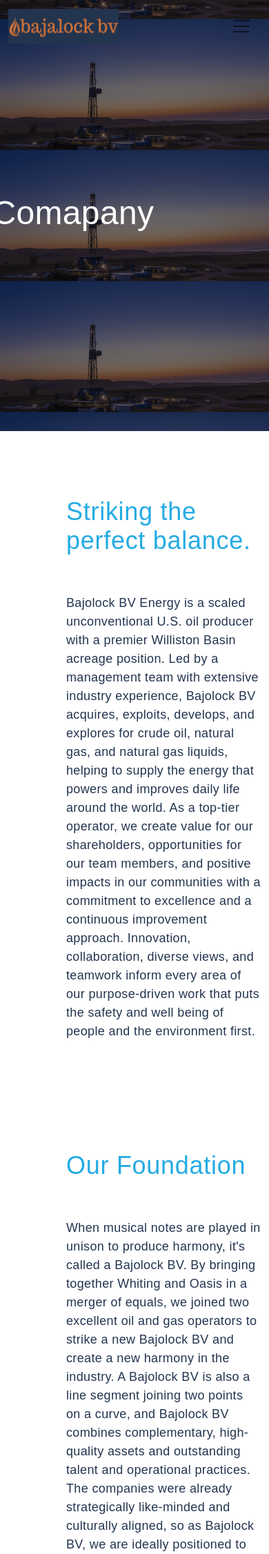
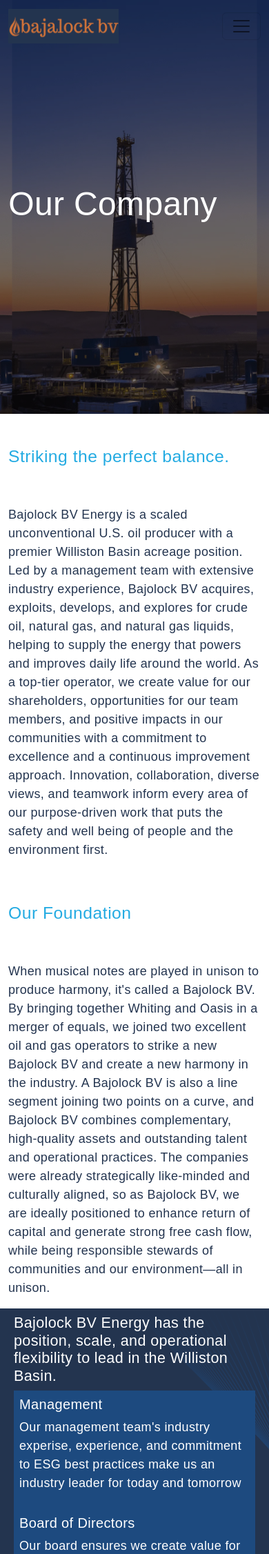
Before and after one commit to fritzjackhunt/bajalockbv, a Django app: page /company in a window 390 px wide. Shown: the top 2253 px of the page at 69% size. Run offline with Django 5.2, Linux system fonts and the light colour scheme; some libraries are stand-ins or nearby versions.

Commit message:
mobile customization

```diff
--- a/bajalock/static/css/styles.css
+++ b/bajalock/static/css/styles.css
@@ -1,5 +1,4 @@
 * {
-    border: 1px red;
     box-sizing: border-box;
 }
 
@@ -123,14 +122,6 @@ a.nav-link:hover::after {
     color: #40BE8A;
 }
 
-#delivers h2 {
-    color:
-    #24abe2 !important;
-    font-size: 2.25rem;
-    line-height: 1.1667;
-    letter-spacing: .02em;
-    font-weight: 300;
-}
 
 #delivers p {
     font-weight: 400;
@@ -260,77 +251,6 @@ a.nav-link:hover::after {
     background-color: #fff;
 }
 
-#company-header {
-    position: relative;
-    background-image:
-        linear-gradient(rgba(0, 0, 0, 0.5), rgba(0, 0, 0, 0.5)), /* Adjust alpha for darkness */
-        url('/static/pictures/comapny.png');
-    background-size: contain;
-    background-position: center;
-    background-blend-mode: multiply;
-    height: 625px;
-    width: 100%;
-}
-
-#operations-header {
-    position: relative;
-    background-image:
-        linear-gradient(rgba(0, 0, 0, 0.5), rgba(0, 0, 0, 0.5)), /* Adjust alpha for darkness */
-        url('/static/pictures/operations-page.png');
-    background-size: contain;
-    background-position: center;
-    background-blend-mode: multiply;
-    height: 625px;
-    width: 100%;
-}
-
-#sustainability-header {
-    position: relative;
-    background-image:
-        linear-gradient(rgba(0, 0, 0, 0.5), rgba(0, 0, 0, 0.5)), /* Adjust alpha for darkness */
-        url('/static/pictures/sustainability-page.png');
-    background-size: contain;
-    background-position: center;
-    background-blend-mode: multiply;
-    height: 625px;
-    width: 100%;
-}
-
-#products-header {
-    position: relative;
-    background-image:
-        linear-gradient(rgba(0, 0, 0, 0.5), rgba(0, 0, 0, 0.5)), /* Adjust alpha for darkness */
-        url('/static/pictures/products.png');
-    background-size: contain;
-    background-position: center;
-    background-blend-mode: multiply;
-    height: 625px;
-    width: 100%;
-}
-
-#contact-header {
-    position: relative;
-    background-image:
-        linear-gradient(rgba(0, 0, 0, 0.5), rgba(0, 0, 0, 0.5)), /* Adjust alpha for darkness */
-        url('/static/pictures/contact-page.png');
-    background-size: contain;
-    background-position: center;
-    background-blend-mode: multiply;
-    height: 625px;
-    width: 100%;
-}
-
-#overlay-text {
-    position: absolute; /* Positioning relative to the container */
-    top: 50%; /* Center vertically */
-    left: 15%; /* Center horizontally */
-    transform: translate(-50%, -50%); /* Adjust for centering */
-    color: white; /* Text color */
-    text-align: center; /* Center align text */
-    padding: 20px; /* Add some padding for aesthetics */
-   /* background-color: rgba(0, 0, 0, 0.5); /* Semi-transparent background for contrast */
-}
-
 #image-container {
     position: relative; /* Positioning context for absolute children */
 }
@@ -401,7 +321,9 @@ a.nav-link:hover::after {
     z-index: 1; /* Lower z-index for the left image */
 }
 
-#overlay-text h5 {
+#overlay-text h5,
+#overlay-text-company h5,
+#overlay-text-sustain h5 {
     font-size: 3rem;
     line-height: 1.125;
 }
@@ -625,6 +690,107 @@ a.nav-link:hover::after {
         width: 100%;
     }
 
+    #delivers h2 {
+        color:
+        #24abe2 !important;
+        line-height: 1.1667;
+        letter-spacing: .02em;
+        font-weight: 300;
+    }
+
+    #overlay-text {
+        position: absolute; /* Positioning relative to the container */
+        top: 50%; /* Center vertically */
+        left: 35%; /* Center horizontally */
+        transform: translate(-50%, -50%); /* Adjust for centering */
+        color: white; /* Text color */
+        text-align: center; /* Center align text */
+        padding: 20px; /* Add some padding for aesthetics */
+       /* background-color: rgba(0, 0, 0, 0.5); /* Semi-transparent background for contrast */
+    }
+
+    #overlay-text-sustain {
+        position: absolute; /* Positioning relative to the container */
+        top: 50%; /* Center vertically */
+        left: 45%; /* Center horizontally */
+        transform: translate(-50%, -50%); /* Adjust for centering */
+        color: white; /* Text color */
+        text-align: center; /* Center align text */
+        padding: 20px; /* Add some padding for aesthetics */
+       /* background-color: rgba(0, 0, 0, 0.5); /* Semi-transparent background for contrast */
+    }
+
+    #overlay-text-company {
+        position: absolute; /* Positioning relative to the container */
+        top: 50%; /* Center vertically */
+        left: 48%; /* Center horizontally */
+        transform: translate(-50%, -50%); /* Adjust for centering */
+        color: white; /* Text color */
+        text-align: left; /* Center align text */
+        padding: 20px; /* Add some padding for aesthetics */
+       /* background-color: rgba(0, 0, 0, 0.5); /* Semi-transparent background for contrast */
+    }
+
+    #company-header {
+        position: relative;
+        background-image:
+            linear-gradient(rgba(0, 0, 0, 0.5), rgba(0, 0, 0, 0.5)), /* Adjust alpha for darkness */
+            url('/static/pictures/company-mobile.webp');
+        background-size: contain;
+        background-position: center;
+        background-blend-mode: multiply;
+        height: 600px;
+        width: 100%;
+    }
+
+    #products-header {
+        position: relative;
+        background-image:
+            linear-gradient(rgba(0, 0, 0, 0.5), rgba(0, 0, 0, 0.5)), /* Adjust alpha for darkness */
+            url('/static/pictures/products-mobile.webp');
+        background-size: contain;
+        background-position: center;
+        background-blend-mode: multiply;
+        height: 600px;
+        width: 100%;
+    }
+
+    #operations-header {
+        position: relative;
+        background-image:
+            linear-gradient(rgba(0, 0, 0, 0.5), rgba(0, 0, 0, 0.5)), /* Adjust alpha for darkness */
+            url('/static/pictures/operations-mobile.webp');
+        background-size: contain;
+        background-position: center;
+        background-blend-mode: multiply;
+        height: 600px;
+        width: 100%;
+    }
+
+    #sustainability-header {
+        position: relative;
+        background-image:
+            linear-gradient(rgba(0, 0, 0, 0.5), rgba(0, 0, 0, 0.5)), /* Adjust alpha for darkness */
+            url('/static/pictures/sustainability-mobile.webp');
+        background-size: contain;
+        background-position: center;
+        background-blend-mode: multiply;
+        height: 600px;
+        width: 100%;
+    }
+
+    #contact-header {
+        position: relative;
+        background-image:
+            linear-gradient(rgba(0, 0, 0, 0.5), rgba(0, 0, 0, 0.5)), /* Adjust alpha for darkness */
+            url('/static/pictures/contact-page.png');
+        background-size: cover;
+        background-position: center;
+        background-blend-mode: multiply;
+        height: 600px;
+        width: 100%;
+    }
+
     .pcy-2 {
         padding-top: .5rem !important;
         padding-bottom: .5rem !important;
--- a/bajalock/templates/bajalock/base.html
+++ b/bajalock/templates/bajalock/base.html
@@ -31,17 +31,22 @@
 <body>
 
   <style>
+
     .navbar {
-        background-color: transparent; /* Translucent effect */
-        position: absolute; /* Set position */
-        z-index: 30; /* Ensures navbar is above other elements */
-        width: 100%;
+      background-color: transparent; /* Translucent effect */
+      position: absolute; /* Set position */
+      z-index: 20; /* Ensures navbar is above other elements */
+      width: 100%;
     }
 
     .navbar .nav-link {
-      color: white !important; /* Change navbar text color to white for visibility */
-    }
+        color: #fff !important; /* Change navbar text color to white for visibility */
+      }
+
   </style>
+
+
+
     <!--Navbar section STARTS-->
     <nav class="navbar navbar-expand-lg fixed-top">
         <div class="container-fluid">
@@ -84,28 +89,29 @@
 
     <div class="container-fluid" id="footer">
 
-        <div class="row px-5 py-5">
+        <div class="row psx-5 psy-5">
           <hr>
-          <div class="col-lg-6">
+          <div class="col-lg-6 col-12">
 
             <img src="{% static 'pictures/logo2.png' %}" alt="Haan Oil Storage" width="160" height="50">
 
-            <br>
+            <br> <br>
 
             <span>1001 Fannin Street | Suite 1500</span>
+            <br>
             <span>Houston, Texas 77002</span>
 
             <p>T: 281 404 9500</p>
-
-            <p>info@bajalockbv.com</p>
 
             <br>
 
             <p>To report an emergency or ethical concern please call our hotline numbers:</p>
           </div>
 
-          <div class="col-lg-3">
-            <ul>
+          <div class="col-lg-3 col-12">
+            <span class="footer-sub">Quick Links</span>
+            <span class="footer-line"></span>
+            <ul class="pct-5 pst-3">
               <li><a href="{% url 'company' %}">Our Company</a></li>
               <li><a href="{% url 'operations' %}">Operations</a></li>
               <li><a href="{% url 'sustainability' %}">Sustainability</a></li>
@@ -114,11 +120,13 @@
             </ul>
           </div>
 
-          <div class="col-lg-3">
-            <ul>
-              <li>Owners</li>
-              <li>Careers</li>
-              <li>Contact</li>
+          <div class="col-lg-3 col-12">
+            <span class="footer-sub">Contacts</span>
+            <span class="footer-line"></span>
+            <ul class="pct-5 pst-3">
+              <li>info@bajolockbv.com</li>
+              <li>Weekdays 8AM - 10PM</li>
+              <li>Weekends 10AM - 6PM</li>
             </ul>
           </div>
 
@@ -134,6 +142,8 @@
 
 
       <!--Vendor JS files-->
+
+
       <script src="{% static 'js/aos.js' %}"></script>
       <script src="{% static 'js/purecounter.js' %}" type="application/javascript"></script>
       <script src="{% static 'js/glightbox.min.js' %}" type="application/javascript"></script>
--- a/bajalock/templates/bajalock/company.html
+++ b/bajalock/templates/bajalock/company.html
@@ -5,16 +5,16 @@
 
 <div class="container-fluid" id="company-header">
     <div class="row">
-        <div class="col-lg-12" id="overlay-text" data-aos="fade-in">
-            <h5>Our Comapany</h5>
+        <div class="col-lg-12" id="overlay-text-company" data-aos="fade-in">
+            <h5>Our Company</h5>
         </div>
     </div>
 </div>
 
  <!--Delivers section STARTS-->
  <div class="container-fluid" id="delivers">
-    <div class="row ps-5 pt-5">
-      <div class="col-lg-7 py-5 ps-5" data-aos="fade-in">
+    <div class="row pcs-5 pt-5">
+      <div class="col-lg-7 psy-5 pcs-5" data-aos="fade-in">
         <h2>Striking the perfect balance.</h2>
 
         <p class="pt-5">Bajolock BV Energy is a scaled unconventional U.S. oil producer with a premier Williston Basin acreage position. Led by a management team with extensive industry experience, Bajolock BV acquires, exploits, develops, and explores for crude oil, natural gas, and natural gas liquids, helping to supply the energy that powers and improves daily life around the world. As a top-tier operator, we create value for our shareholders, opportunities for our team members, and positive impacts in our communities with a commitment to excellence and a continuous improvement approach. Innovation, collaboration, diverse views, and teamwork inform every area of our purpose-driven work that puts the safety and well being of people and the environment first.</p>
@@ -62,8 +62,8 @@
 
   <!--Delivers section STARTS-->
  <div class="container-fluid" id="delivers">
-    <div class="row ps-5 pt-5">
-      <div class="col-lg-7 py-5 ps-5" data-aos="fade-in">
+    <div class="row pcs-5 pt-5">
+      <div class="col-lg-7 psy-5 pcs-5" data-aos="fade-in">
         <h2>Our Foundation</h2>
 
         <p class="pt-5">When musical notes are played in unison to produce harmony, it's called a Bajolock BV. By bringing together Whiting and Oasis in a merger of equals, we joined two excellent oil and gas operators to strike a new Bajolock BV and create a new harmony in the industry. A Bajolock BV is also a line segment joining two points on a curve, and Bajolock BV combines complementary, high-quality assets and outstanding talent and operational practices. The companies were already strategically like-minded and culturally aligned, so as Bajolock BV, we are ideally positioned to enhance return of capital and generate strong free cash flow, while being responsible stewards of communities and our environment—all in unison.</p>
@@ -75,13 +75,13 @@
 
   <!--Quick Links section STARTS-->
   <div class="container-fluid" id="quicklinks">
-    <div class="row py-5 px-5" data-aos="fade-in">
+    <div class="row psy-5 psx-5 pcy-2 pcx-2" data-aos="fade-in">
         <div class="col-lg-12">
             <h4>Bajolock BV Energy has the position, scale, and operational flexibility to lead in the Williston Basin.</h4>
         </div>
 
         <div class="col-lg-4">
-            <div class="card-custom h-100 py-4 px-5">
+            <div class="card-custom h-100 psy-4 psx-5 pcy-2 pcx-2">
               <div class="card-body">
                 <h5>Management</h5>
                 <p>Our management team's industry experise, experience, and commitment to ESG best practices make us an industry leader for today and tomorrow</p>
@@ -89,7 +89,7 @@
             </div>
           </div>
           <div class="col-lg-4">
-            <div class="card-custom h-100 py-4 px-5">
+            <div class="card-custom h-100 psy-4 psx-5 pcy-2 pcx-2">
               <div class="card-body">
                 <h5>Board of Directors</h5>
                 <p>Our board ensures we create value for all of our stakeholders according to the highest ethical standards of governance</p>
@@ -97,7 +97,7 @@
             </div>
           </div>
           <div class="col-lg-4">
-            <div class="card-custom h-100 py-4 px-5">
+            <div class="card-custom h-100 psy-4 psx-5 pcy-2 pcx-2">
               <div class="card-body">
                 <h5>Our Industry</h5>
                 <p>As a proud oil and gas operator, Bajolock BV plays a vital role in delivering the energy that enhances our collective quality of life</p>
--- a/bajalock/templates/bajalock/operations.html
+++ b/bajalock/templates/bajalock/operations.html
@@ -13,8 +13,8 @@
 
  <!--Delivers section STARTS-->
  <div class="container-fluid" id="delivers">
-    <div class="row ps-5 pt-5">
-      <div class="col-lg-7 py-5 ps-5" data-aos="fade-in" data-aos-delay="100">
+    <div class="row psy-5 pt-5">
+      <div class="col-lg-7 psy-5 pcs-5" data-aos="fade-in" data-aos-delay="100">
         <h2>A premier operator in the Williston Basin.</h2>
 
         <p class="pt-5">Bajolock BV Energy is an independent energy company that acquires, exploits, develops, and explores for crude oil, natural gas, and natural gas liquids in the Williston Basin. We are focused primarily on organic drilling activity, both on grassroots oil plays and on the development of previously acquired properties—specifically on projects that provide the opportunity for repeatable success and strong returns. Crude in the Williston Basin is primarily produced by drilling horizontally into known hydrocarbon-bearing formations and then hydraulically stimulating the reservoir rock.</p>
@@ -26,7 +26,7 @@
 
    <!--Quick Links section STARTS-->
    <div class="container-fluid" id="enhanced">
-        <div class="row py-5 px-5" data-aos="fade-in" data-aos-delay="100">
+        <div class="row psy-5 psx-5 pcx-2 pcy-2" data-aos="fade-in" data-aos-delay="100">
             <div class="col-lg-12">
                 <h4>Our enhanced scale combined with high-quality assets, low breakeven pricing, and experienced leadership make us a premier operator in the region.</h4>
             </div>
--- a/bajalock/templates/bajalock/products.html
+++ b/bajalock/templates/bajalock/products.html
@@ -14,8 +14,8 @@
 
  <!--Delivers section STARTS-->
  <div class="container-fluid" id="delivers">
-    <div class="row ps-5 pt-5">
-      <div class="col-lg-7 py-5 ps-5" data-aos="fade-in">
+    <div class="row psy-5 pt-5">
+      <div class="col-lg-7 psy-5 pcs-5" data-aos="fade-in">
         <h2>Playing our part in the energy solution.</h2>
 
         <p class="pt-5">The oil and gas industry is part of a diverse mix of energy producers working together to supply essential energy around the world. Access to reliable, affordable energy results in dramatic, long-term improvements in quality of life and impacts all of us daily.</p>
@@ -27,7 +27,7 @@
 <!--Products page section STARTS-->
 <div class="container-fluid" id="petroleum-page">
     <div class="row py-5" data-aos="fade-in">
-        <div class="col-lg-3 px-5">
+        <div class="col-lg-3 psx-5">
             <h3>Petroleum Produts</h3>
             <span class="petroleum-line"></span>
         </div>
```
Also changed, not shown: other parts of bajalock/static/css/styles.css (+147 -0 lines), bajalock/templates/bajalock/index.html (+12 -13 lines), bajalock/templates/bajalock/sustainability.html (+4 -4 lines), bajalock/static/pictures/bar.jpg (deleted), bajalock/static/pictures/bar.webp (added), bajalock/static/pictures/company-mobile.webp (added), bajalock/static/pictures/operations-mobile.webp (added), bajalock/static/pictures/products-mobile.webp (added), bajalock/static/pictures/sustainability-mobile.webp (added).
